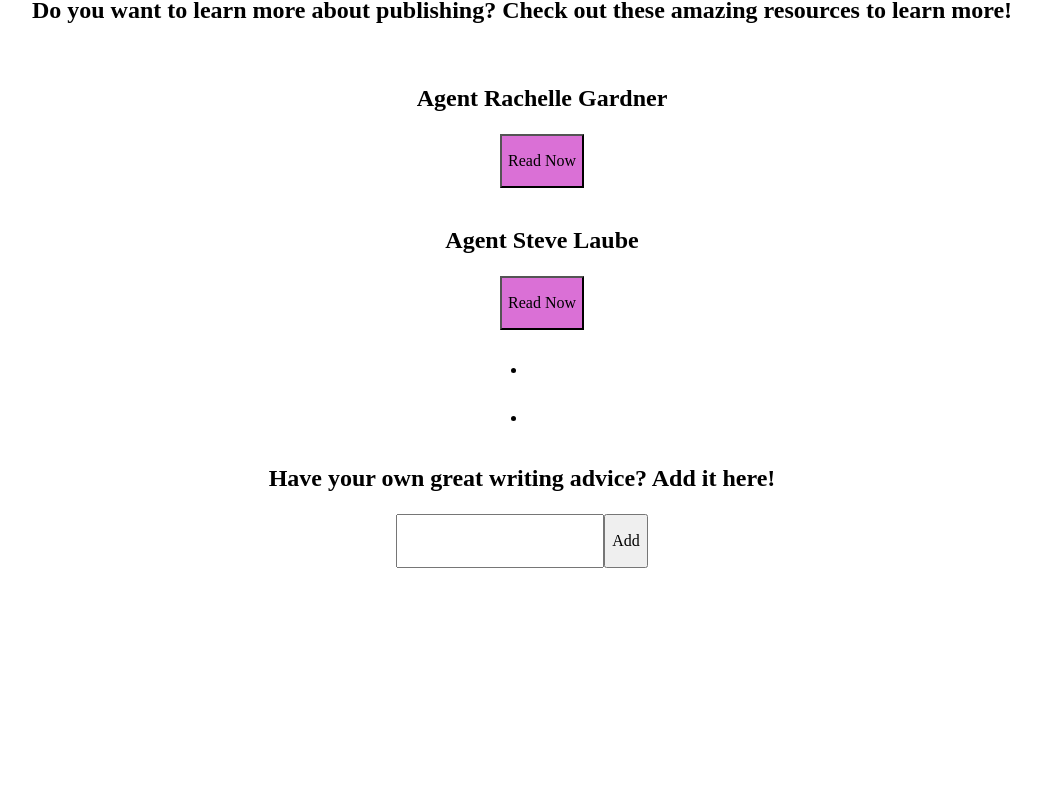
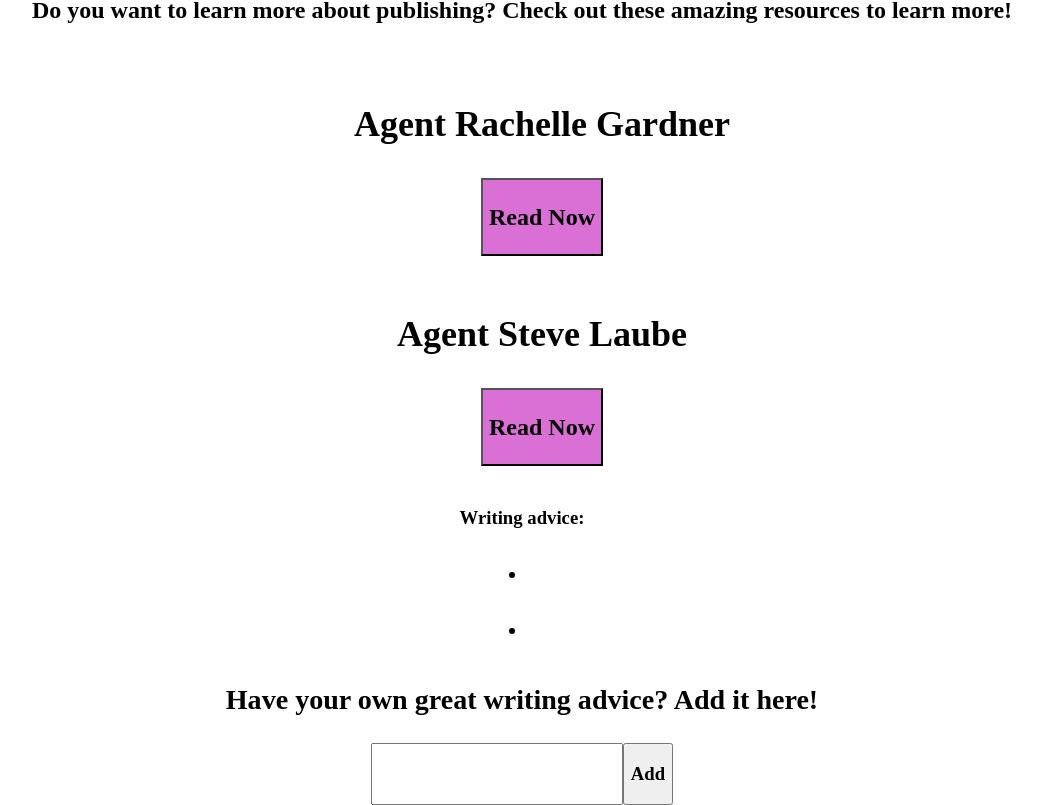
Before and after one commit to yahwehschica7/j-nelson-website, a React (Create React App) app: page /resources in a window 1280 px wide. Shown: the part 200-1005 px from the top of the page, without its empty margins (118-1159 px from the left). Before the commit the page ends 800 px from the top, so only its background shows below. Built offline with nearby package versions, Linux system fonts and the light colour scheme; data requests are answered from the project's data file.

Commit message:
rearranged wording in writer resources

```diff
--- a/src/WriterResources.jsx
+++ b/src/WriterResources.jsx
@@ -26,9 +26,13 @@
 
       <h2>Do you want to learn more about publishing?
         Check out these amazing resources to learn more!
+        {resourceList}
       </h2>
-        {resourceList}
+        <h3>Writing advice:
         <AddWritingTips />
+        </h3>
+
+
     </div>
   )
 }
```
